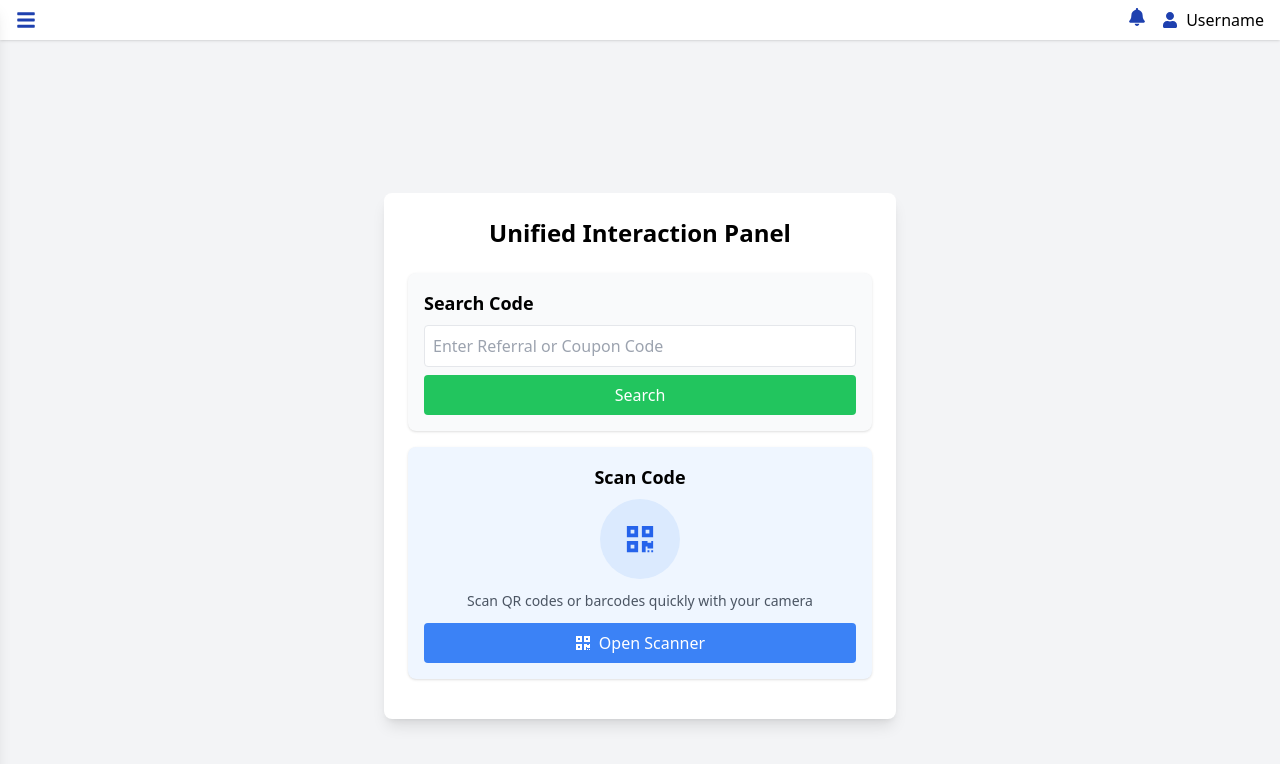
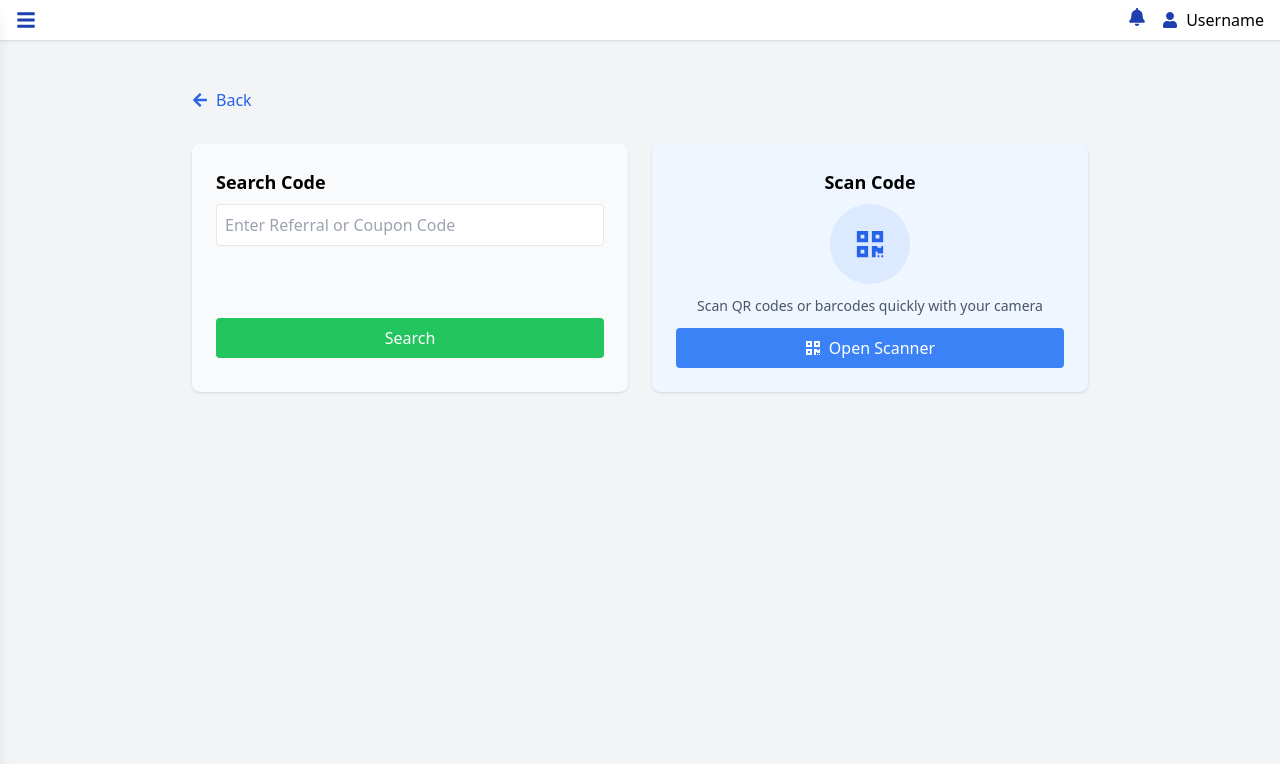
Before and after one commit to ifaceh0/Referal_Couponcode_Frontend, a React (Vite) app: page /shopkeeper/interaction-panel in a window 1280 px wide. Shown: the top 764 px of the page. Built offline with nearby package versions, Linux system fonts and the light colour scheme.

Commit message:
some change

```diff
--- a/src/api/baseUrl.json
+++ b/src/api/baseUrl.json
@@ -1,4 +1,6 @@
 {
-  "baseUrl":  "http://localhost:9999/refer",
+
+  "baseUrl": "https://referral-system-backendnew.onrender.com/refer",
   "baseUrl_Local": "http://localhost:9999/refer"
+
 }
--- a/src/pages/scanner/Scanner.jsx
+++ b/src/pages/scanner/Scanner.jsx
@@ -1,24 +1,195 @@
-import React, { useState, useEffect } from "react";
+// import React, { useState, useEffect } from "react";
+// import QrScanner from "react-qr-scanner";
+// import { Dialog, DialogTitle, DialogContent } from "@mui/material";
+// import { motion } from "framer-motion";
+
+// const Scanner = () => {
+//   const [scannedData, setScannedData] = useState(null);
+//   const [open, setOpen] = useState(false);
+//   const [redeemAmount, setRedeemAmount] = useState("");
+//   const [error, setError] = useState("");
+
+
+//   const handleScan = (data) => {
+//     if (data) {
+//       try {
+//         console.log(data)
+//         const parsedData = JSON.parse(data.text); // Parse the scanned JSON string
+//         console.log(parsedData)
+//         setScannedData(parsedData);
+//         setOpen(true);
+//         setError(""); // Clear any previous errors
+//       } catch (error) {
+//         console.error("Invalid JSON data:", error);
+//       }
+//     }
+//   };
+
+//   const handleError = (err) => {
+//     console.error("QR Scan Error:", err);
+//   };
+
+//   const handleRedeemClick = () => {
+//     if (!redeemAmount) {
+//       setError("Please enter an amount.");
+//       return;
+//     }
+
+//     const amount = parseFloat(redeemAmount);
+//     const availableBalance = parseFloat(scannedData.availableBalance);
+
+//     if (amount > availableBalance) {
+//       setError("Amount cannot exceed available balance.");
+//       return;
+//     }
+
+//     console.log("Sending data to backend:", { scannedData, redeemAmount });
+//     setOpen(false);
+//     setRedeemAmount("");
+//     setError("");
+//   };
+
+//   return (
+//     <div className="flex flex-col items-center justify-center min-h-screen p-6 bg-gradient-to-r from-blue-50 to-purple-50">
+//       <motion.h1
+//         initial={{ y: -50, opacity: 0 }}
+//         animate={{ y: 0, opacity: 1 }}
+//         transition={{ delay: 0.2, duration: 0.5 }}
+//         className="text-3xl font-bold mb-8 text-gray-800"
+//       >
+//         QR Code Scanner
+//       </motion.h1>
+
+//       <motion.div
+//         initial={{ scale: 0.8, opacity: 0 }}
+//         animate={{ scale: 1, opacity: 1 }}
+//         transition={{ delay: 0.4, duration: 0.5 }}
+//         className="w-96 h-96 border-4 border-gray-300 rounded-lg overflow-hidden shadow-lg"
+//       >
+//         <QrScanner
+//           delay={100}
+//           onScan={handleScan}
+//           onError={handleError}
+//           style={{ width: "100%", height: "100%" }}
+//         />
+//       </motion.div>
+
+//       <Dialog
+//         open={open}
+//         onClose={() => setOpen(false)}
+//         PaperProps={{
+//           style: {
+//             borderRadius: "12px",
+//             width: "400px",
+//             maxWidth: "90%",
+//           },
+//         }}
+//       >
+//         <DialogTitle className="bg-gradient-to-r from-blue-600 to-purple-600 text-white text-center text-xl font-bold py-4">
+//           Customer Details
+//         </DialogTitle>
+//         <DialogContent className="p-6 bg-white">
+//   {scannedData && (
+//     <div className="space-y-4">
+//       <div>
+//         <p className="text-sm font-semibold text-gray-600">Customer ID</p>
+//         <p className="text-lg text-gray-800">{scannedData.customerId}</p>
+//       </div>
+
+//       <div>
+//         <p className="text-sm font-semibold text-gray-600">Name</p>
+//         <p className="text-lg text-gray-800">{scannedData.name}</p>
+//       </div>
+
+//       <div>
+//         <p className="text-sm font-semibold text-gray-600">Phone</p>
+//         <p className="text-lg text-gray-800">{scannedData.phone}</p>
+//       </div>
+
+//       <div>
+//         <p className="text-sm font-semibold text-gray-600">Available Balance</p>
+//         <p className="text-lg text-gray-800">${scannedData.availableBalance}</p>
+//       </div>
+
+//       <div>
+//         <p className="text-sm font-semibold text-gray-600">Coupon Code</p>
+//         <p className="text-lg text-gray-800">{scannedData.couponCode}</p>
+//       </div>
+
+//       <div>
+//         <p className="text-sm font-semibold text-gray-600">Coupon Amount</p>
+//         <p className="text-lg text-gray-800">${scannedData.couponAmount}</p>
+//       </div>
+
+//       <div>
+//         <p className="text-sm font-semibold text-gray-600">Coupon Usage Limit</p>
+//         <p className="text-lg text-gray-800">{scannedData.couponUsageLimit}</p>
+//       </div>
+
+//       <div>
+//         <p className="text-sm font-semibold text-gray-600">Referral Code</p>
+//         <p className="text-lg text-gray-800">{scannedData.referralCode}</p>
+//       </div>
+
+//       <div className="mt-6">
+//         <p className="text-sm font-semibold text-gray-600">Redeem Amount</p>
+//         <input
+//           type="text"
+//           value={redeemAmount ? `$${redeemAmount}` : `$`}
+//           onChange={(e) => {
+//             const value = e.target.value.substring(1).replace(/\D/g, "");
+//             setRedeemAmount(value);
+//             setError("");
+//           }}
+//           className={`w-full p-3 border ${
+//             error ? "border-red-500" : "border-gray-300"
+//           } rounded-lg focus:outline-none focus:ring-2 focus:ring-blue-500`}
+//           placeholder="Enter amount"
+//         />
+//         {error && (
+//           <p className="text-sm text-red-500 mt-2">{error}</p>
+//         )}
+//       </div>
+
+//       <button
+//         onClick={handleRedeemClick}
+//         className="w-full bg-gradient-to-r from-blue-600 to-purple-600 text-white font-bold py-3 rounded-lg hover:from-blue-700 hover:to-purple-700 transition-all mt-4"
+//       >
+//         Redeem
+//       </button>
+//     </div>
+//   )}
+// </DialogContent>
+//       </Dialog>
+//     </div>
+//   );
+// };
+
+// export default Scanner;
+
+import React, { useState } from "react";
+import { useNavigate } from "react-router-dom";
 import QrScanner from "react-qr-scanner";
 import { Dialog, DialogTitle, DialogContent } from "@mui/material";
 import { motion } from "framer-motion";
+import { FaArrowLeft } from "react-icons/fa";
 
 const Scanner = () => {
   const [scannedData, setScannedData] = useState(null);
   const [open, setOpen] = useState(false);
   const [redeemAmount, setRedeemAmount] = useState("");
   const [error, setError] = useState("");
-
+  const navigate = useNavigate();
 
   const handleScan = (data) => {
     if (data) {
       try {
-        console.log(data)
-        const parsedData = JSON.parse(data.text); // Parse the scanned JSON string
-        console.log(parsedData)
+        console.log(data);
+        const parsedData = JSON.parse(data.text);
+        console.log(parsedData);
         setScannedData(parsedData);
         setOpen(true);
-        setError(""); // Clear any previous errors
+        setError("");
       } catch (error) {
         console.error("Invalid JSON data:", error);
       }
@@ -51,6 +222,17 @@ const Scanner = () => {
 
   return (
     <div className="flex flex-col items-center justify-center min-h-screen p-6 bg-gradient-to-r from-blue-50 to-purple-50">
+      {/* Back Button */}
+      <div className="w-full max-w-4xl mb-4">
+        <button
+          onClick={() => navigate(-1)}
+          className="flex items-center text-blue-600 hover:text-blue-800 transition mb-4"
+        >
+          <FaArrowLeft className="mr-2" />
+          Back
+        </button>
+      </div>
+
       <motion.h1
         initial={{ y: -50, opacity: 0 }}
         animate={{ y: 0, opacity: 1 }}
@@ -94,39 +276,39 @@ const Scanner = () => {
               <div>
                 <p className="text-sm font-semibold text-gray-600">Customer ID</p>
                 <p className="text-lg text-gray-800">{scannedData.customerId}</p>
-      </div>
 
-      <div>
+
+
                 <p className="text-sm font-semibold text-gray-600">Name</p>
                 <p className="text-lg text-gray-800">{scannedData.name}</p>
-      </div>
 
-      <div>
+
+
                 <p className="text-sm font-semibold text-gray-600">Phone</p>
                 <p className="text-lg text-gray-800">{scannedData.phone}</p>
-      </div>
 
-      <div>
+
+
                 <p className="text-sm font-semibold text-gray-600">Available Balance</p>
                 <p className="text-lg text-gray-800">${scannedData.availableBalance}</p>
-      </div>
 
-      <div>
+
+
                 <p className="text-sm font-semibold text-gray-600">Coupon Code</p>
                 <p className="text-lg text-gray-800">{scannedData.couponCode}</p>
-      </div>
 
-      <div>
+
+
                 <p className="text-sm font-semibold text-gray-600">Coupon Amount</p>
                 <p className="text-lg text-gray-800">${scannedData.couponAmount}</p>
-      </div>
 
-      <div>
+
+
                 <p className="text-sm font-semibold text-gray-600">Coupon Usage Limit</p>
                 <p className="text-lg text-gray-800">{scannedData.couponUsageLimit}</p>
-      </div>
 
-      <div>
+
+
                 <p className="text-sm font-semibold text-gray-600">Referral Code</p>
                 <p className="text-lg text-gray-800">{scannedData.referralCode}</p>
               </div>
@@ -166,166 +348,3 @@ const Scanner = () => {
 };
 
 export default Scanner;
-
-// import React, { useState, useEffect } from "react";
-// import { Html5QrcodeScanner } from "html5-qrcode";
-// import { Dialog, DialogTitle, DialogContent } from "@mui/material";
-// import { motion } from "framer-motion";
-
-// const Scanner = () => {
-//   const [scannedData, setScannedData] = useState(null);
-//   const [open, setOpen] = useState(false);
-//   const [redeemAmount, setRedeemAmount] = useState("");
-//   const [error, setError] = useState("");
-
-//   useEffect(() => {
-//     const scanner = new Html5QrcodeScanner(
-//       "qr-scanner", // Container ID
-//       {
-//         qrbox: 250, // Size of the QR scanning box
-//         fps: 5, // Frames per second
-//       },
-//       false // Verbose mode
-//     );
-
-//     scanner.render(
-//       (data) => {
-//         try {
-//           const parsedData = JSON.parse(data); // Parse the scanned JSON string
-//           setScannedData(parsedData);
-//           setOpen(true);
-//           setError(""); // Clear any previous errors
-//           scanner.clear(); // Stop the scanner after successful scan
-//         } catch (error) {
-//           console.error("Invalid JSON data:", error);
-//           setError("Invalid QR code. Please scan a valid code.");
-//         }
-//       },
-//       (err) => {
-//         console.error("QR Scan Error:", err);
-//         setError("Failed to scan QR code. Please try again.");
-//       }
-//     );
-
-//     return () => {
-//       scanner.clear(); // Clean up the scanner on unmount
-//     };
-//   }, []);
-
-//   const handleRedeemClick = () => {
-//     if (!redeemAmount) {
-//       setError("Please enter an amount.");
-//       return;
-//     }
-
-//     const amount = parseFloat(redeemAmount);
-//     const availableBalance = parseFloat(scannedData.availableBalance);
-
-//     if (amount > availableBalance) {
-//       setError("Amount cannot exceed available balance.");
-//       return;
-//     }
-
-//     console.log("Sending data to backend:", { scannedData, redeemAmount });
-//     setOpen(false);
-//     setRedeemAmount("");
-//     setError("");
-//   };
-
-//   return (
-//     <div className="flex flex-col items-center justify-center min-h-screen p-6 bg-gradient-to-r from-blue-50 to-purple-50">
-//       <motion.h1
-//         initial={{ y: -50, opacity: 0 }}
-//         animate={{ y: 0, opacity: 1 }}
-//         transition={{ delay: 0.2, duration: 0.5 }}
-//         className="text-3xl font-bold mb-8 text-gray-800"
-//       >
-//         QR Code Scanner
-//       </motion.h1>
-
-//       <motion.div
-//         initial={{ scale: 0.8, opacity: 0 }}
-//         animate={{ scale: 1, opacity: 1 }}
-//         transition={{ delay: 0.4, duration: 0.5 }}
-//         className="w-96 h-96 border-4 border-gray-300 rounded-lg overflow-hidden shadow-lg"
-//       >
-//         <div id="qr-scanner" className="w-full h-full"></div>
-//       </motion.div>
-
-//       <Dialog
-//         open={open}
-//         onClose={() => setOpen(false)}
-//         PaperProps={{
-//           style: {
-//             borderRadius: "12px",
-//             width: "400px",
-//             maxWidth: "90%",
-//           },
-//         }}
-//       >
-//         <DialogTitle className="bg-gradient-to-r from-blue-600 to-purple-600 text-white text-center text-xl font-bold py-4">
-//           Customer Details
-//         </DialogTitle>
-//         <DialogContent className="p-6 bg-white">
-//           {scannedData && (
-//             <div className="space-y-4">
-//               <div>
-//                 <p className="text-sm font-semibold text-gray-600">Account ID</p>
-//                 <p className="text-lg text-gray-800">{scannedData.accountId}</p>
-//               </div>
-
-//               <div>
-//                 <p className="text-sm font-semibold text-gray-600">Name</p>
-//                 <p className="text-lg text-gray-800">{scannedData.name}</p>
-//               </div>
-
-//               <div>
-//                 <p className="text-sm font-semibold text-gray-600">Phone</p>
-//                 <p className="text-lg text-gray-800">{scannedData.phone}</p>
-//               </div>
-
-//               <div>
-//                 <p className="text-sm font-semibold text-gray-600">Available Balance</p>
-//                 <p className="text-lg text-gray-800">${scannedData.availableBalance}</p>
-//               </div>
-
-//               <div>
-//                 <p className="text-sm font-semibold text-gray-600">Referral Code</p>
-//                 <p className="text-lg text-gray-800">{scannedData.referralCode}</p>
-//               </div>
-
-//               <div className="mt-6">
-//                 <p className="text-sm font-semibold text-gray-600">Redeem Amount</p>
-//                 <input
-//                   type="text"
-//                   value={redeemAmount ? `$${redeemAmount}` : `$`}
-//                   onChange={(e) => {
-//                     const value = e.target.value.replace(/\D/g, ""); // Remove non-numeric characters
-//                     setRedeemAmount(value);
-//                     setError(""); // Clear error when user types
-//                   }}
-//                   className={`w-full p-3 border ${
-//                     error ? "border-red-500" : "border-gray-300"
-//                   } rounded-lg focus:outline-none focus:ring-2 focus:ring-blue-500`}
-//                   placeholder="Enter amount"
-//                 />
-//                 {error && (
-//                   <p className="text-sm text-red-500 mt-2">{error}</p>
-//                 )}
-//               </div>
-
-//               <button
-//                 onClick={handleRedeemClick}
-//                 className="w-full bg-gradient-to-r from-blue-600 to-purple-600 text-white font-bold py-3 rounded-lg hover:from-blue-700 hover:to-purple-700 transition-all mt-4"
-//               >
-//                 Redeem
-//               </button>
-//             </div>
-//           )}
-//         </DialogContent>
-//       </Dialog>
-//     </div>
-//   );
-// };
-
-// export default Scanner;
--- a/src/pages/shopkeeper/InteractionPanel.jsx
+++ b/src/pages/shopkeeper/InteractionPanel.jsx
@@ -120,12 +120,13 @@
 
 // export default InteractionPanel;
 
+
 import React, { useState } from "react";
 import { useNavigate } from "react-router-dom";
 import { validateCode } from "../../api/validateCode";
 import { toast, ToastContainer } from "react-toastify";
 import "react-toastify/dist/ReactToastify.css";
-import { FaQrcode } from "react-icons/fa"; // Importing a scan icon
+import { FaQrcode, FaArrowLeft } from "react-icons/fa";
 
 const InteractionPanel = () => {
   const [code, setCode] = useState("");
@@ -164,14 +165,24 @@ const InteractionPanel = () => {
   };
 
   return (
-    <div className="min-h-screen flex flex-col justify-center items-center p-8 bg-gray-100">
+    <div className="min-h-screen flex flex-col items-center p-8 bg-gray-100">
       <ToastContainer position="top-right" autoClose={3000} />
 
-      <div className="max-w-lg w-full bg-white shadow-lg rounded-lg p-6">
-        <h1 className="text-2xl font-bold mb-6 text-center">Unified Interaction Panel</h1>
+      {/* Back Button */}
+      <div className="w-full max-w-4xl mb-4">
+        <button
+          onClick={() => navigate(-1)}
+          className="flex items-center text-blue-600 hover:text-blue-800 transition mb-4"
+        >
+          <FaArrowLeft className="mr-2" />
+          Back
+        </button>
+      </div>
 
-        {/* Search Code Card */}
-        <div className="bg-gray-50 p-4 rounded-lg shadow mb-4">
+      {/* Two-column layout */}
+      <div className="max-w-4xl w-full grid grid-cols-2 gap-6">
+        {/* Search Code Card - Left Side */}
+        <div className="bg-gray-50 p-6 rounded-lg shadow">
           <h2 className="text-lg font-semibold mb-2">Search Code</h2>
           <input
             type="text"
@@ -182,14 +193,14 @@ const InteractionPanel = () => {
           />
           <button
             onClick={handleSearchCode}
-            className="w-full py-2 px-4 bg-green-500 text-white rounded hover:bg-green-600 transition"
+            className="w-full py-2 px-4 bg-green-500 text-white rounded hover:bg-green-600 transition flex items-center justify-center mt-16"
           >
             Search
           </button>
         </div>
 
-        {/* Dedicated Scanner Card */}
-        <div className="bg-blue-50 p-4 rounded-lg shadow mb-4">
+        {/* Scanner Card - Right Side */}
+        <div className="bg-blue-50 p-6 rounded-lg shadow">
           <h2 className="text-lg font-semibold mb-2 text-center">Scan Code</h2>
           <div className="flex flex-col items-center">
             <div
@@ -210,16 +221,16 @@ const InteractionPanel = () => {
             </button>
           </div>
         </div>
+      </div>
 
       {/* Display Code Details */}
       {codeDetails && (
-          <div className="bg-gray-50 p-4 rounded-lg shadow mt-4">
+        <div className="max-w-4xl w-full bg-gray-50 p-6 rounded-lg shadow mt-6">
           <h3 className="text-lg font-bold">Code Details</h3>
           <p><strong>Code:</strong> {codeDetails.code}</p>
           <p><strong>Status:</strong> {codeDetails.status}</p>
           <p><strong>Expiry Date:</strong> {codeDetails.expiryDate}</p>
 
-            {/* User Details */}
           {codeDetails.user && (
             <>
               <h3 className="text-lg font-bold mt-3">User Details</h3>
@@ -229,7 +240,6 @@ const InteractionPanel = () => {
             </>
           )}
 
-            {/* Referral Code Details */}
           {!isCouponCode && (
             <>
               <p><strong>Referral Amount:</strong> ${codeDetails.referralAmount}</p>
@@ -237,7 +247,6 @@ const InteractionPanel = () => {
             </>
           )}
 
-            {/* Coupon Code Details */}
           {isCouponCode && (
             <>
               <p><strong>Discount Amount:</strong> ${codeDetails.amount}</p>
@@ -265,7 +274,6 @@ const InteractionPanel = () => {
         <p className="text-red-600 mt-4 text-center">{validationMessage}</p>
       )}
     </div>
-    </div>
   );
 };
 
```
Lines whose indentation alone changed are shown as unchanged.
